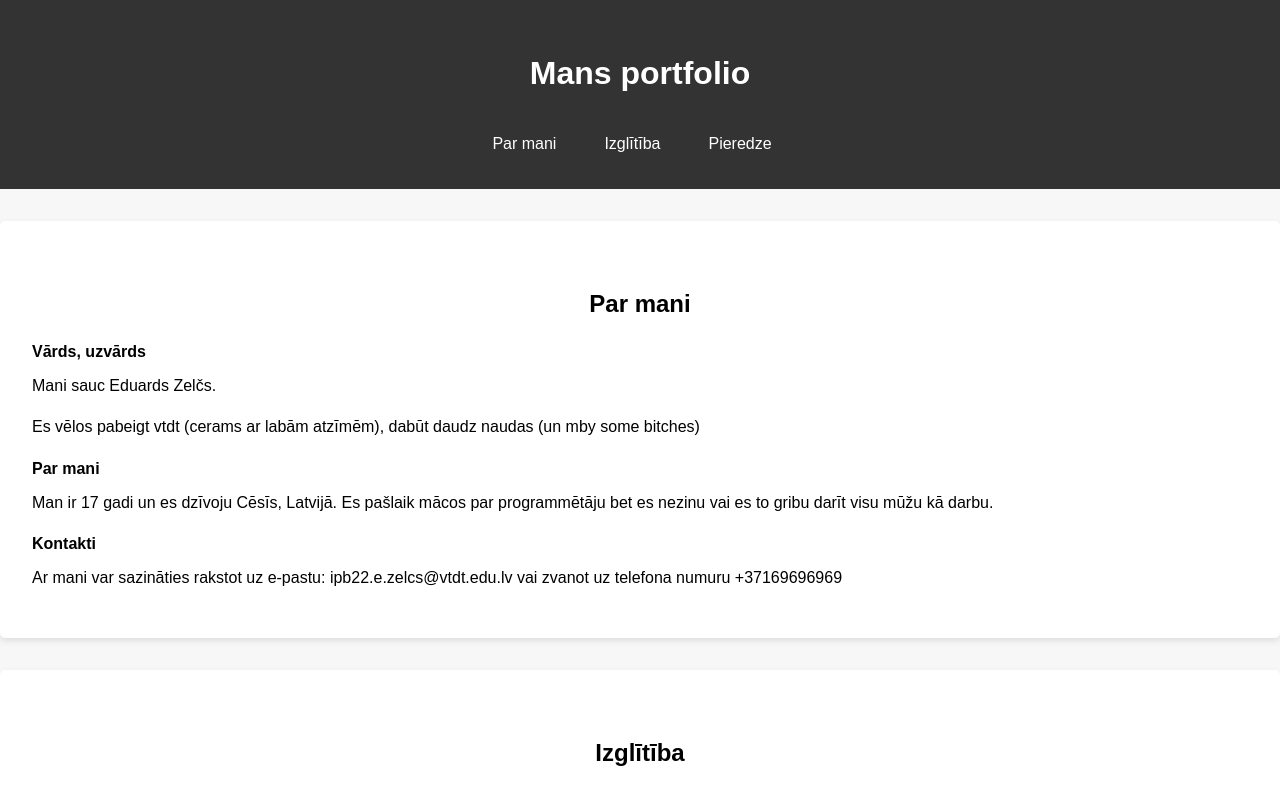
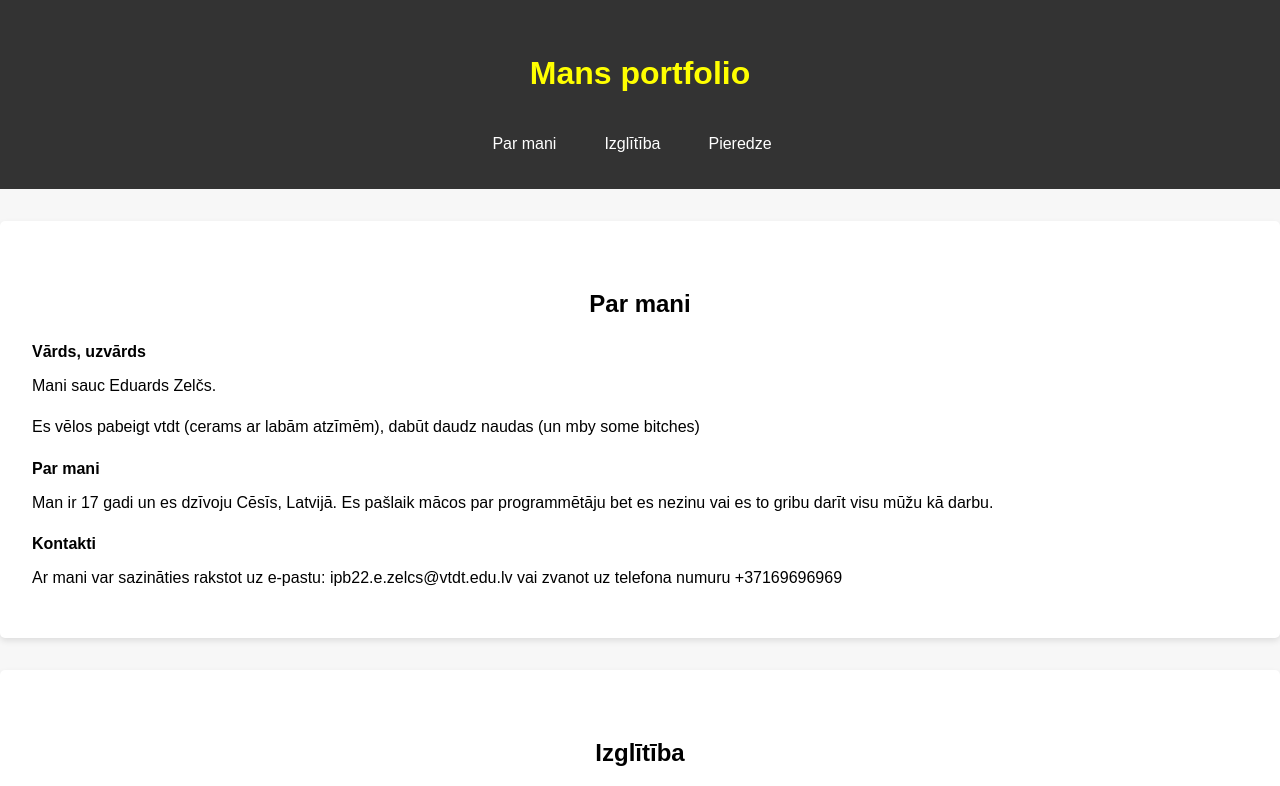
Before and after one commit to Eduardsss/Eduardsss.github.io, a plain HTML site: page mans portfolio/index.html in a window 1280 px wide. Shown: the top 786 px of the page. Drawn offline with Linux system fonts and the light colour scheme.

Commit message:
Update index.html

```diff
--- a/mans portfolio/index.html
+++ b/mans portfolio/index.html
@@ -10,7 +10,7 @@
 </head>
 <body>
     <header>
-        <h1>Mans portfolio</h1>
+        <h1 style="color:yellow;">Mans portfolio</h1>
         <nav>
             <ul>
                 <li><a href="#about-me">Par mani</a></li>
```
